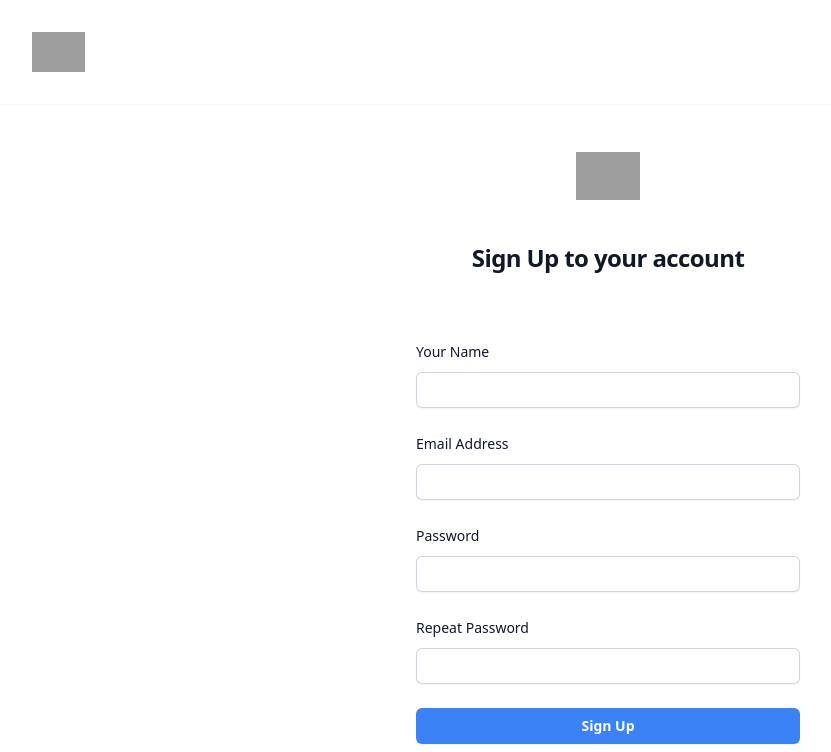
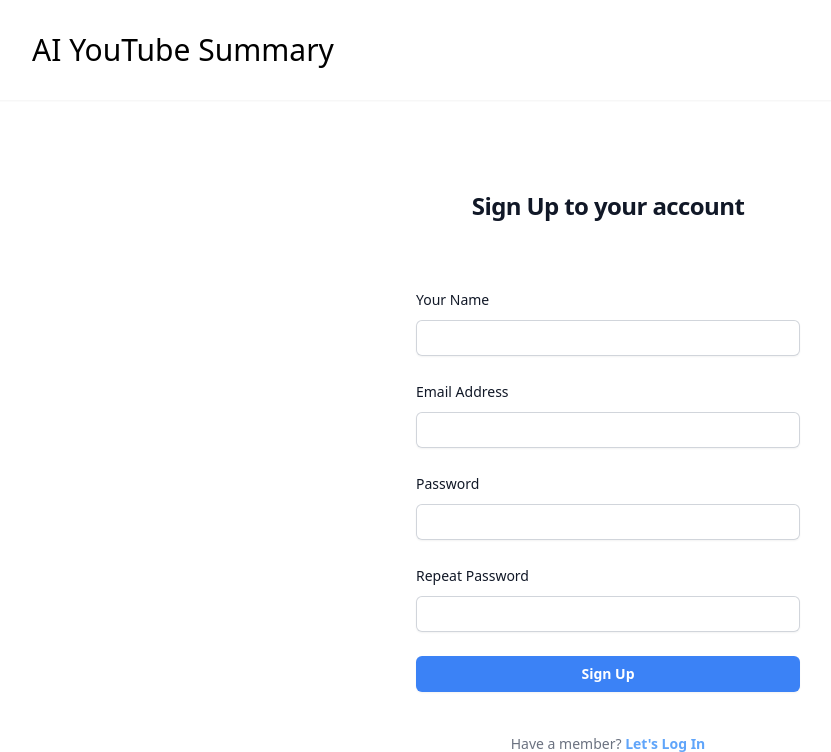
Before and after one commit to GVJGUKVK/ai-youtube-summary, a Django app: page /signup in a window 1280 px wide. Shown: the top 752 px of the page, without its empty margins (32-863 px from the left). Run offline with Django 5.2, Linux system fonts and the light colour scheme; grey boxes are pictures that could not be loaded.

Commit message:
Update signup.html

```diff
--- a/templates/signup.html
+++ b/templates/signup.html
@@ -9,15 +9,14 @@
 <body>
     <!--Navbar-->
     <div class="items-center flex gap-2 justify-between px-16 py-8 w-full text-base leading-6 text-center bg-white shadow-sm max-md:flex-wrap max-md:px-5 max-md:max-w-full">
-      {% load static %}
-      <a href="/" ><img src="{% static 'logo.png' %}" class="h-10 w-auto" alt="logo" ></a>
+
+      <a href="/" ><h1 class="text-3xl">AI YouTube Summary</h1></a>
 
     </div>
     <div class="flex min-h-full flex-col justify-center px-6 py-12 lg:px-8">
 
         <div class="sm:mx-auto sm:w-full sm:max-w-sm">
-          {% load static %}
-          <img class="mx-auto h-12 w-auto " src="{% static 'mark.png' %}" alt="mark">
+
           <h2 class="mt-10 text-center text-2xl font-bold leading-9 tracking-tight text-gray-900">Sign Up to your account</h2>
         </div>
 
```
